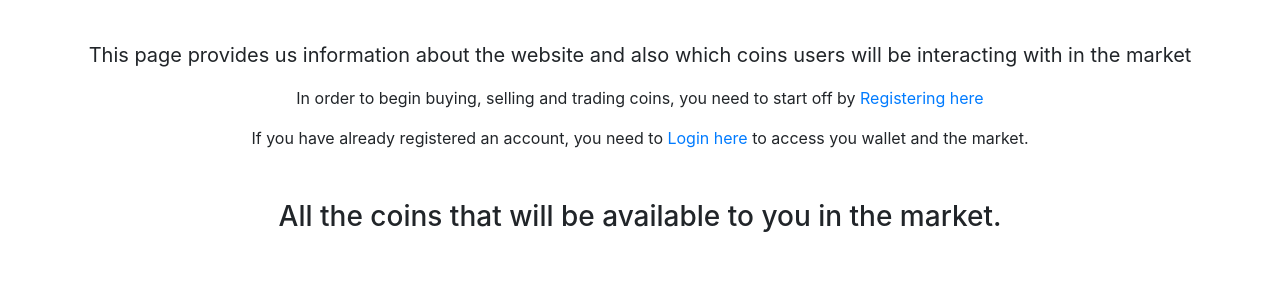
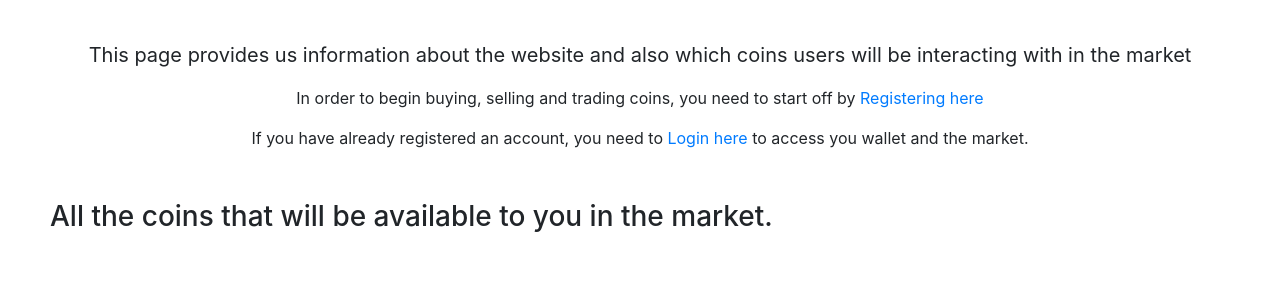
Before and after one commit to Iranpour-Aryan/Crypto-Market, a Flask app: page / in a window 1280 px wide. Shown: the part 173-461 px from the top of the page. Run offline with Flask 2, Linux system fonts and the light colour scheme; some libraries are stand-ins or nearby versions.

Commit message:
a little update

```diff
--- a/static/style.css
+++ b/static/style.css
@@ -97,6 +97,7 @@
 
 .coins_title{
     margin-top: 50px;
+    margin-left: 50px;
 
 }
 
--- a/templates/index.html
+++ b/templates/index.html
@@ -17,10 +17,10 @@
         which coins users will be interacting with in the market</p>
     <p>In order to begin buying, selling and trading coins, you need to start off by<a href="{{url_for('register')}}"> Registering here</a></p>
     <p>If you have already registered an account, you need to <a href="{{url_for('login')}}">Login here</a> to access you wallet and the market.</p>
-    <h3 class="coins_title">All the coins that will be available to you in the market.</h3>
 </div>
 
 <div class="coins">
+        <h3 class="coins_title">All the coins that will be available to you in the market.</h3>
     <ul class="twos">
         <li class="coin_item"><img class="images" src="https://media.istockphoto.com/photos/dark-bitcoin-3d-coin-logo-illustration-in-gold-with-shadows-rendering-picture-id899414380?k=20&m=899414380&s=170667a&w=0&h=VrtPjv0Pc4B6V4B_T85pCLgk0RMWybFZbBt9C8cOkCc=">
         <p class="coin_p">BTC</p>
```
